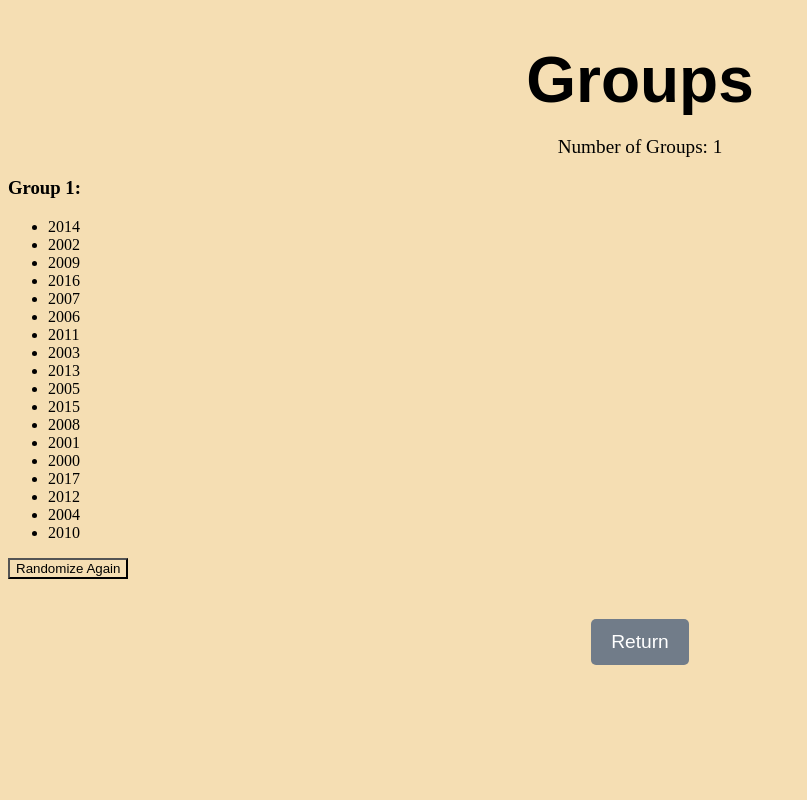
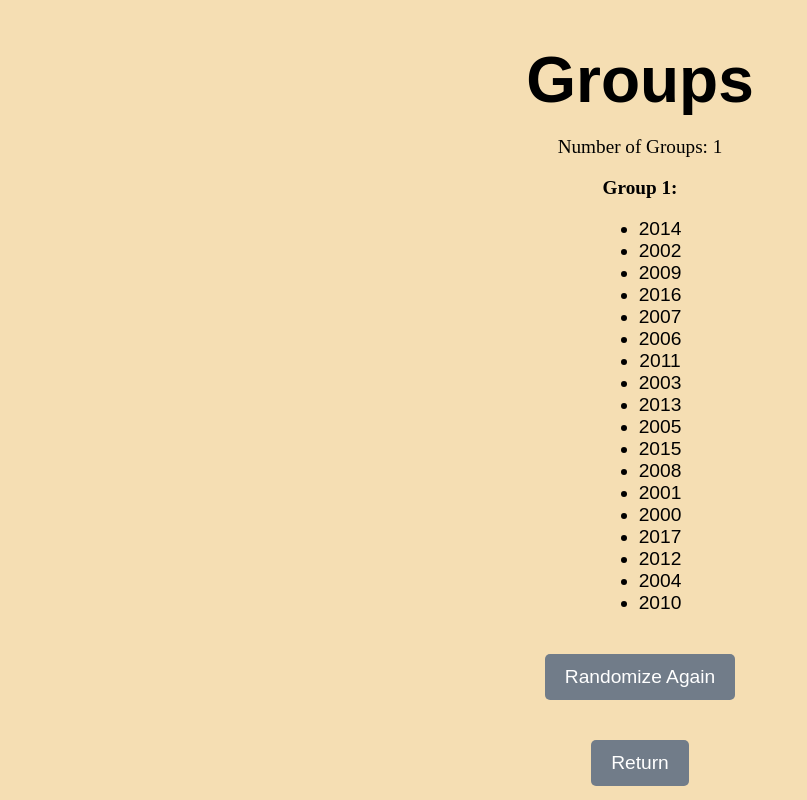
Before and after one commit to Fubiii11/Dart_tournament, a Flask app: page /game/1 in a window 1280 px wide. Shown: the whole page, without its empty margins (0-807 px from the left). Run offline with Flask 3, Linux system fonts and the light colour scheme; data comes from the database, SQL or seed files in the repository.

Commit message:
changes to the designe and group creation

```diff
--- a/static/css/styles.css
+++ b/static/css/styles.css
@@ -148,5 +148,10 @@ th, td {
 }
 
 .list{
-    text-align: center;
-    }
+    text-align: center;¨
+
+}
+
+.player_groups{
+    font-family: sans-serif;
+}
--- a/templates/groups.html
+++ b/templates/groups.html
@@ -1,7 +1,7 @@
 <!DOCTYPE html>
 <html lang="en">
 <head>
-    <link rel="stylesheet" href="static/css/styles.css">
+    <link rel="stylesheet" href="{{ url_for('static', filename='css/styles.css') }}">
     <meta charset="UTF-8">
     <meta name="viewport" content="width=device-width, initial-scale=1.0">
     <title>Groups</title>
@@ -11,18 +11,18 @@
     <h1 class="title">Groups</h1>
     <p class="center_text">Number of Groups: {{ number_of_groups }}</p>
 
-    <div>
+    <div class="center_text">
         {% for group in groups %}
-            <h3>Group {{ loop.index }}:</h3>
-            <ul>
+            <h3 class="center_text">Group {{ loop.index }}:</h3>
+            <ul class="list">
                 {% for player in group %}
-                    <li>{{ player }}</li>
+                    <li class="player_groups">{{ player }}</li>
                 {% endfor %}
             </ul>
         {% endfor %}
     </div>
 
-    <form action="{{ url_for('randomize_groups', number_of_groups=number_of_groups) }}" method="POST">
+    <form action="{{ url_for('randomize_groups', number_of_groups=number_of_groups) }}" method="POST" class="start_game">
         <input type="submit" value="Randomize Again">
     </form>
 
--- a/templates/start_game.html
+++ b/templates/start_game.html
@@ -13,7 +13,9 @@
         <!-- Loop trough the numbers and display them-->
         <!-- Loop through the numbers and display them-->
         {% for number in numbers %}
-        <a href="/game/{{ number }}">{{ number }} Groups à {{ (present_players / number) | int }} players</a><br>
+        <form action="/game/{{ number }}" method="GET" class="start_game">
+            <input type="submit" value="{{ number }} Groups à {{ (present_players / number) | int }} players">
+        </form>
         {% endfor %}
 
 
```
